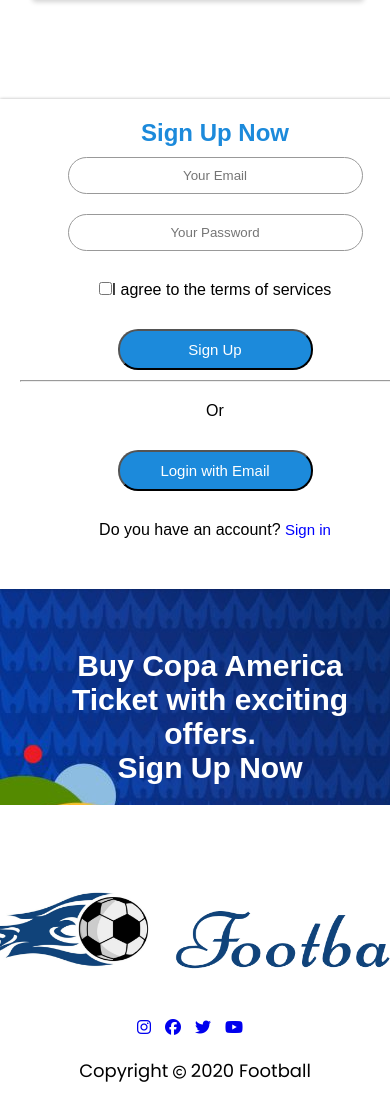
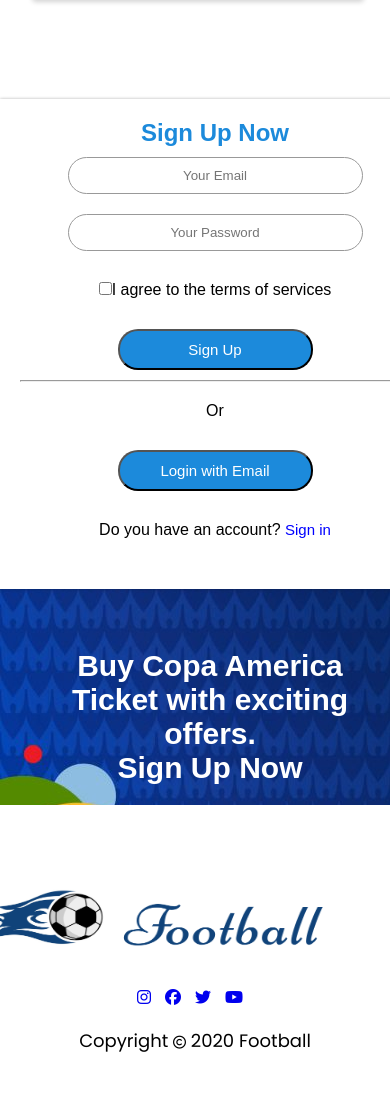
Before and after one commit to anathCS/Copa-Football, a plain HTML site: page index.html in a window 390 px wide. Shown: the part 5180-6278 px from the top of the page. Drawn offline with Linux system fonts and the light colour scheme.

Commit message:
responsive added

```diff
--- a/styles/style.css
+++ b/styles/style.css
@@ -110,7 +110,6 @@
    margin-top:100px;
 
    font-family: sans-serif;
-   /* background-image: url(images/);*/
    background-image:url("../background-signup.jpg");
 
 }
@@ -126,7 +125,6 @@
     background-color: white;
     padding:20px;
     margin-left: 80px;
-    /* margin:0 auto ; */
     margin-top:20px;
     margin-bottom: 20px;
     padding-bottom: 30px;
@@ -284,6 +282,7 @@ button{
       .signUp-mail{
           width:50%;
       }
+
         .right-side{
             width:100%;
             text-align: center;
@@ -301,4 +300,9 @@ button{
             margin-top: 80px;
       }
 
+        .footer-thumbnail img{
+          width: 370px;
+          height: 80px;
         }
+
+      }
```
Lines whose indentation alone changed are shown as unchanged.
